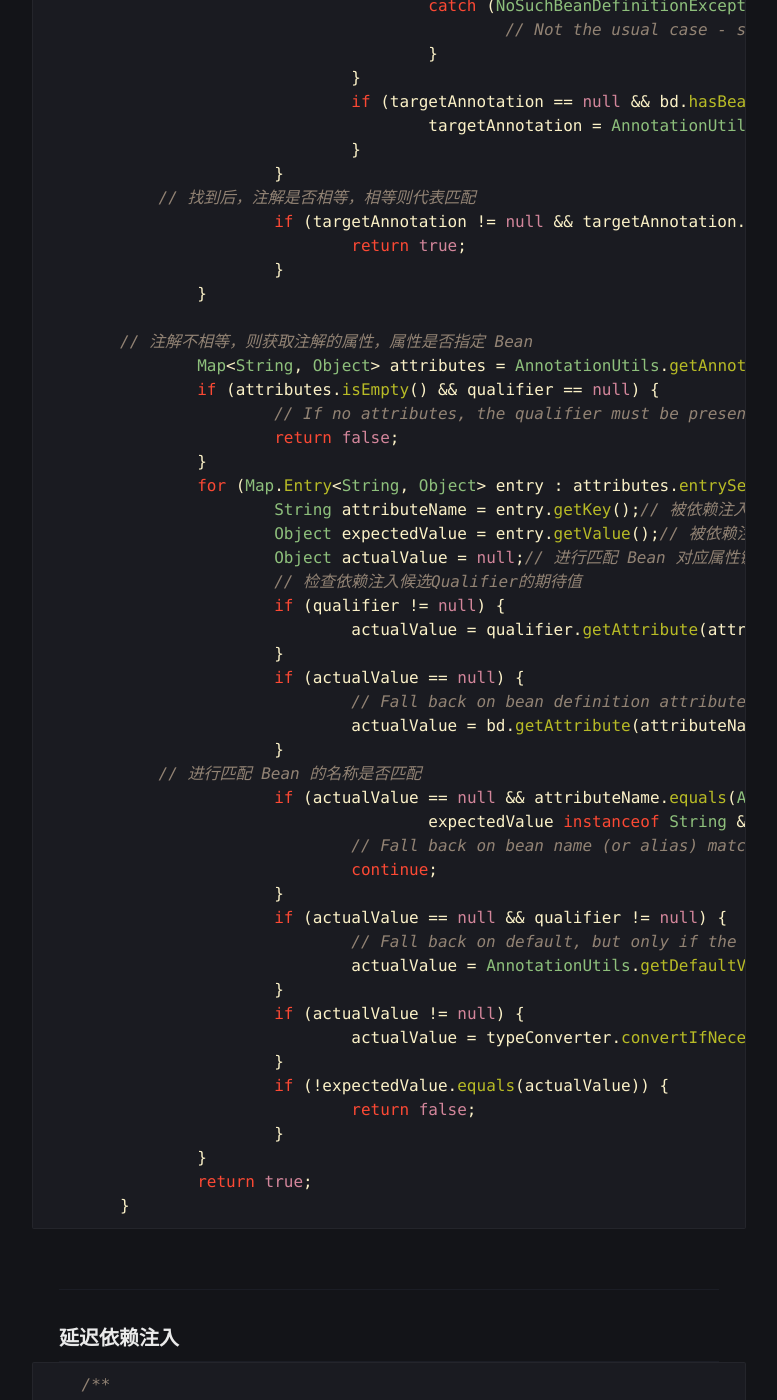
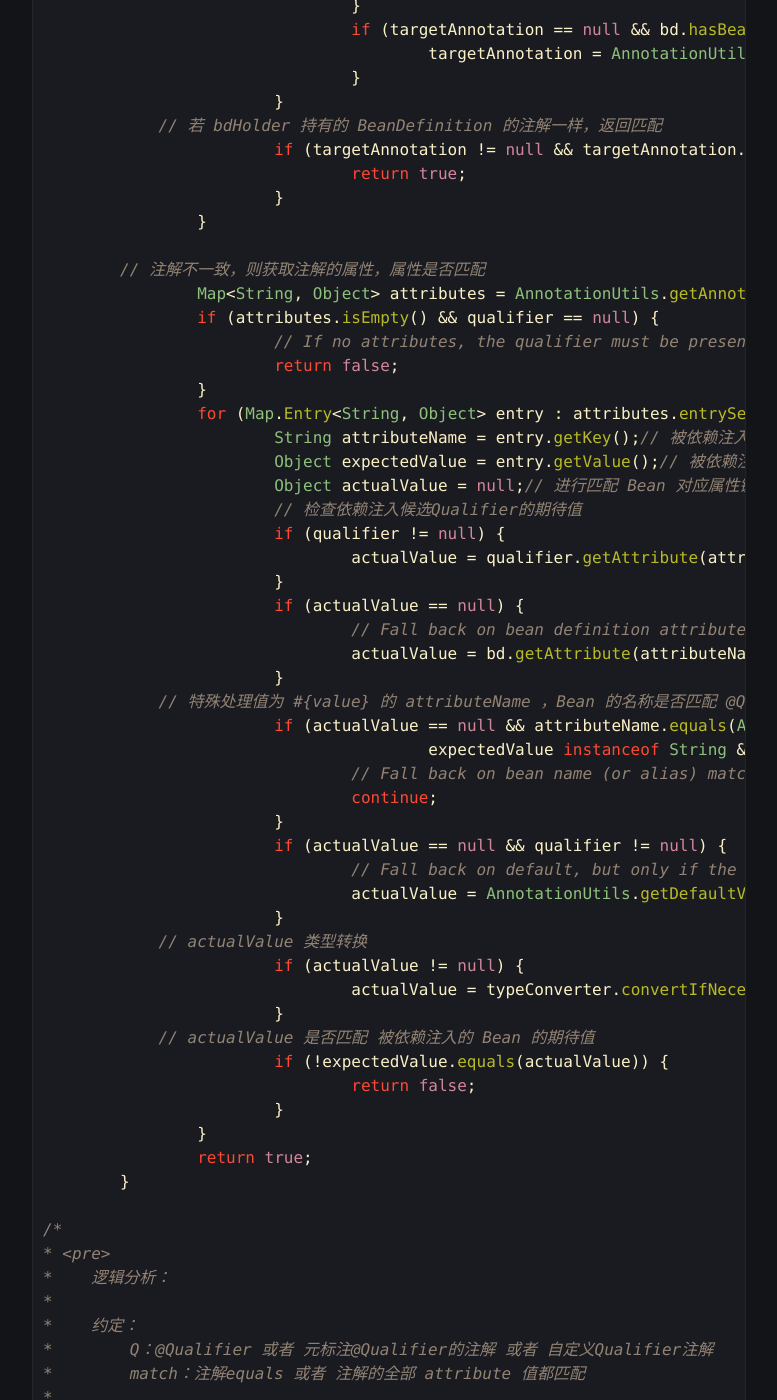
Before and after one commit to jackhance0825/jackhance0825.github.io, a Jekyll site: the page built from _posts/spring-ioc-dependency-injection/2021-10-14-spring-ioc-dependency-injection.md, in a window 1280 px wide and 1400 px high, scrolled down 19775 px. Shown: the whole window, without its empty margins (251-1028 px from the left). Built offline with Jekyll 4.4.1, drawn with Linux system fonts in a browser that asks for light colours; some web fonts are replaced; some of the changed text lies outside the part shown.

Commit message:
qualifier 分析

````diff
--- a/_posts/spring-ioc-dependency-injection/2021-10-14-spring-ioc-dependency-injection.md
+++ b/_posts/spring-ioc-dependency-injection/2021-10-14-spring-ioc-dependency-injection.md
@@ -713,24 +713,21 @@ demo.groupWorkers = [Worker{id='5', name='jackhance', age=30, hash=2110756088},
 				boolean foundMeta = false;
 				for (Annotation metaAnn : type.getAnnotations()) {
 					Class<? extends Annotation> metaType = metaAnn.annotationType();
-					if (isQualifier(metaType)) {
+					if (isQualifier(metaType)) {// 注解的元标注是 @Qualifier 或者 元标注@Qualifier的注解 或者 自定义Qualifier注解
 						foundMeta = true;
-						// Only accept fallback match if @Qualifier annotation has a value...
-						// Otherwise it is just a marker for a custom qualifier annotation.
-						if ((fallbackToMeta && StringUtils.isEmpty(AnnotationUtils.getValue(metaAnn))) ||
-								!checkQualifier(bdHolder, metaAnn, typeConverter)) {// 是否匹配
+						if ((fallbackToMeta && StringUtils.isEmpty(AnnotationUtils.getValue(metaAnn))) ||// 检查注解的元标注，拥有 value 值的 @Qualifier 的匹配
+								!checkQualifier(bdHolder, metaAnn, typeConverter)) {// 是否匹配 value 值
 							return false;
 						}
 					}
 				}
-				if (fallbackToMeta && !foundMeta) {// 不满足匹配
+				if (fallbackToMeta && !foundMeta) {// 注解的元标注找不到 Qualifier，不满足匹配
 					return false;
 				}
 			}
 		}
 		return true;// 匹配
 	}
-
 
     /**
 	 * Match the given qualifier annotation against the candidate bean definition.
@@ -749,11 +746,11 @@ demo.groupWorkers = [Worker{id='5', name='jackhance', age=30, hash=2110756088},
 		if (qualifier == null) {
 			// 首先，获取 BeanDefinition 此类型的注解
 			Annotation targetAnnotation = getQualifiedElementAnnotation(bd, type);
-			// 找不到，然后，找工厂方法此类型的注解
+			// 找不到，然后找工厂方法此类型的注解
 			if (targetAnnotation == null) {
 				targetAnnotation = getFactoryMethodAnnotation(bd, type);
 			}
-            // 找不到，然后，找 RootBeanDefinition 此类型的注解
+            // 找不到，然后找 RootBeanDefinition 此类型的注解
 			if (targetAnnotation == null) {
 				RootBeanDefinition dbd = getResolvedDecoratedDefinition(bd);
 				if (dbd != null) {
@@ -778,13 +775,13 @@ demo.groupWorkers = [Worker{id='5', name='jackhance', age=30, hash=2110756088},
 					targetAnnotation = AnnotationUtils.getAnnotation(ClassUtils.getUserClass(bd.getBeanClass()), type);
 				}
 			}
-            // 找到后，注解是否相等，相等则代表匹配
+            // 若 bdHolder 持有的 BeanDefinition 的注解一样，返回匹配
 			if (targetAnnotation != null && targetAnnotation.equals(annotation)) {
 				return true;
 			}
 		}
 
-        // 注解不相等，则获取注解的属性，属性是否指定 Bean
+        // 注解不一致，则获取注解的属性，属性是否匹配
 		Map<String, Object> attributes = AnnotationUtils.getAnnotationAttributes(annotation);
 		if (attributes.isEmpty() && qualifier == null) {
 			// If no attributes, the qualifier must be present
@@ -802,7 +799,7 @@ demo.groupWorkers = [Worker{id='5', name='jackhance', age=30, hash=2110756088},
 				// Fall back on bean definition attribute
 				actualValue = bd.getAttribute(attributeName);
 			}
-            // 进行匹配 Bean 的名称是否匹配
+            // 特殊处理值为 #{value} 的 attributeName ，Bean 的名称是否匹配 @Qualifier("beanName") 里面的 #{beanName}
 			if (actualValue == null && attributeName.equals(AutowireCandidateQualifier.VALUE_KEY) &&
 					expectedValue instanceof String && bdHolder.matchesName((String) expectedValue)) {
 				// Fall back on bean name (or alias) match
@@ -812,15 +809,33 @@ demo.groupWorkers = [Worker{id='5', name='jackhance', age=30, hash=2110756088},
 				// Fall back on default, but only if the qualifier is present
 				actualValue = AnnotationUtils.getDefaultValue(annotation, attributeName);
 			}
+            // actualValue 类型转换
 			if (actualValue != null) {
 				actualValue = typeConverter.convertIfNecessary(actualValue, expectedValue.getClass());
 			}
+            // actualValue 是否匹配 被依赖注入的 Bean 的期待值
 			if (!expectedValue.equals(actualValue)) {
 				return false;
 			}
 		}
 		return true;
 	}
+
+/*
+* <pre>
+*    逻辑分析：
+*
+*    约定：
+*        Q：@Qualifier 或者 元标注@Qualifier的注解 或者 自定义Qualifier注解
+*        match：注解equals 或者 注解的全部 attribute 值都匹配
+*
+*    若被依赖的 Bean 不存在注解 Q ？ 若被依赖的 Bean 注解的元标注不存在注解 Q ？ BeanDefinition 匹配
+*                                                                        ： 若被依赖的 Bean 注解的元标注 match ？ BeanDefinition 匹配 ： BeanDefinition 不匹配
+*                                : 若被依赖的 Bean 注解 match ? BeanDefinition 匹配
+*                                                        : 若被依赖的 Bean 注解的元标注不存在注解 Q ？ BeanDefinition 不匹配
+*                                                                                                ： 若被依赖的 Bean 注解的元标注 match ？ BeanDefinition 匹配 ： BeanDefinition 不匹配
+* </pre>
+*/
 ```
 
 
````
Also changed, not shown: 2 other files.
